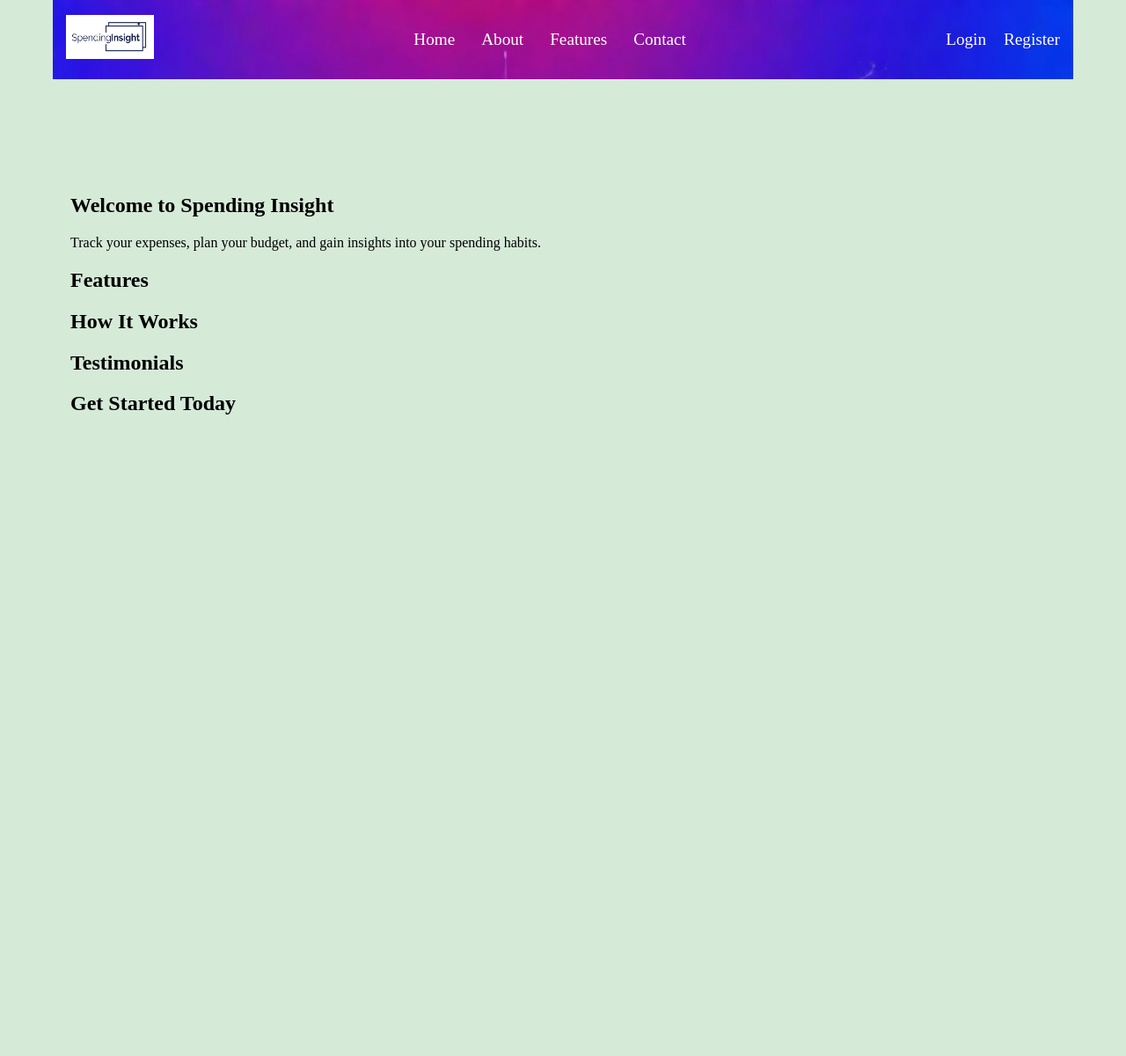
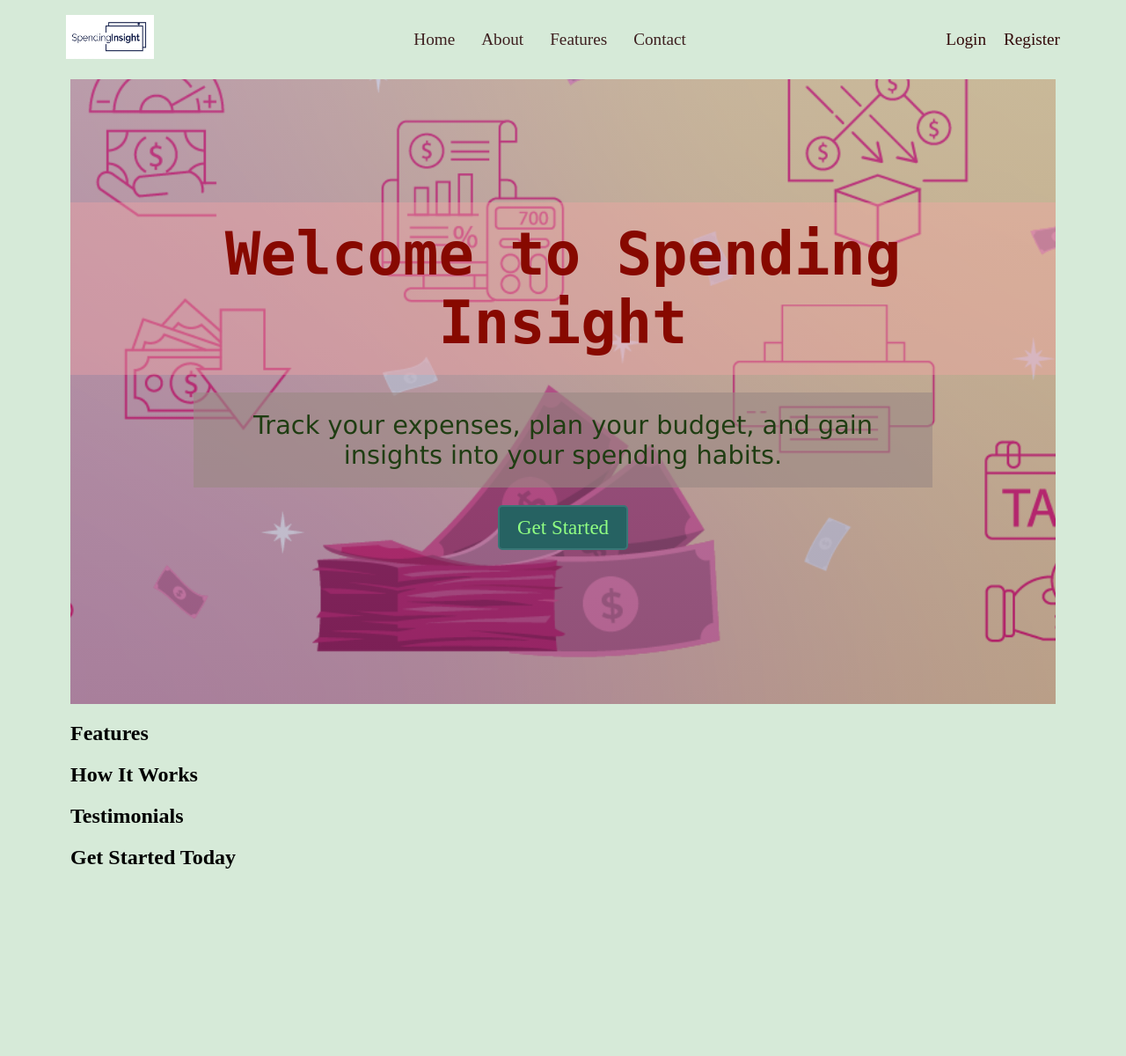
Before and after one commit to dhananjay-25/Spending-Insight, a PHP site: page / in a window 1280 px wide. Shown: the whole page at 88% size. After the commit the page ends 987 px from the top, so only its background shows below. Run offline with PHP 8.4, Linux system fonts and the light colour scheme.

Commit message:
Intro with background

```diff
--- a/index.html
+++ b/index.html
@@ -26,8 +26,12 @@
 </nav>
 <!-- Introduction -->
 <section id="introduction">
+  <div class="intro-container">
     <h1>Welcome to Spending Insight</h1>
-  <p>Track your expenses, plan your budget, and gain insights into your spending habits.</p>
+    <p>Track your expenses, plan your budget, and gain insights into your spending habits.</p>
+    <a href="registration.html" class="cta">Get Started</a>
+  </div>
+
 </section>
 
 <!-- Features -->
--- a/style.css
+++ b/style.css
@@ -1,7 +1,7 @@
 body{
     background-color: rgb(214, 234, 216);
 
-    height: 150vh;
+    /* height: 150vh; */
     margin: 0 20px;
     padding: 0 60px;
 }
@@ -10,11 +10,11 @@ body{
     justify-content: space-between;
     align-items: center;
     padding: 15px;
-    /* background-color: rgb(17, 10, 110); */
-    background-image: url('images/nav3.jpeg');
-    background-repeat: no-repeat;
+    background-color: rgb(214, 234, 216);
+    /* background-image: url('images/nav3.jpeg'); */
+    /* background-repeat: no-repeat;
     background-size: 100% 100%;
-    background-attachment: fixed;
+    background-attachment: fixed; */
     position: fixed;
     left: 60px; /* match this with the left margin of the body */
     right: 60px; /* match this with the right margin of the body */
@@ -35,7 +35,7 @@ body{
 
 }
 .nav-links a{
-    color: #fff;
+    color: #3e2020;
     text-decoration: none;
 }
 .auth-links{
@@ -44,13 +44,62 @@ body{
     gap: 20px;
 }
 .auth-links a{
-    color: #fff;
+    color: #320909;
     text-decoration: none;
 }
 .logo img{
     width: 100px;
     height: 50px;
 }
-#introduction{
-    padding-top: 200px;
+
+
+.intro-container {
+    background-image: linear-gradient(rgba(126, 121, 170, 0.365), rgba(54, 34, 86, 0.292)), url('images/bg3.png');
+
+    background-size: cover;
+    background-repeat: no-repeat;
+    background-position: center;
+    height: 100vh;
+    display: flex; /* Add this line */
+    justify-content: center; /* Add this line */
+    align-items: center; /* Add this line */
+    flex-direction: column;;
+    font-size: larger;
 }
+.intro-container h1 {
+    color: #870900;
+    font-family:monospace, sans-serif;
+    font-size: 3.5em;
+    padding: 20px;
+    text-align: center;
+    margin-bottom: 20px;
+    background-color: rgba(247, 163, 163, 0.372);
+}
+
+.intro-container p {
+    font-family: 'Lucida Sans', 'Lucida Sans Regular', 'Lucida Grande', 'Lucida Sans Unicode', Geneva, Verdana, sans-serif;
+    color: #1f3d12;
+    background-color: rgba(155, 137, 132, 0.614);
+    font-size: 1.5em;
+    text-align: center;
+    max-width: 800px;
+    margin: 0 auto;
+    padding: 20px;
+}
+.intro-container a {
+    background-color: #266262;
+    color: #91ff83;
+    font-size: 1.2em;
+    text-decoration: none;
+    display: inline-block;
+    margin-top: 20px;
+    padding: 10px 20px;
+    border: 2px solid #397676;
+    border-radius: 5px;
+    transition: background-color 0.3s ease;
+}
+
+.intro-container a:hover {
+    background-color: #794726;
+    color: #fff;
+}
```
Also changed, not shown: ## Copilot.md (added, +62 -0 lines), images/bg2.jpg (added), images/bg3.jpg (added), images/bg3.png (added).
